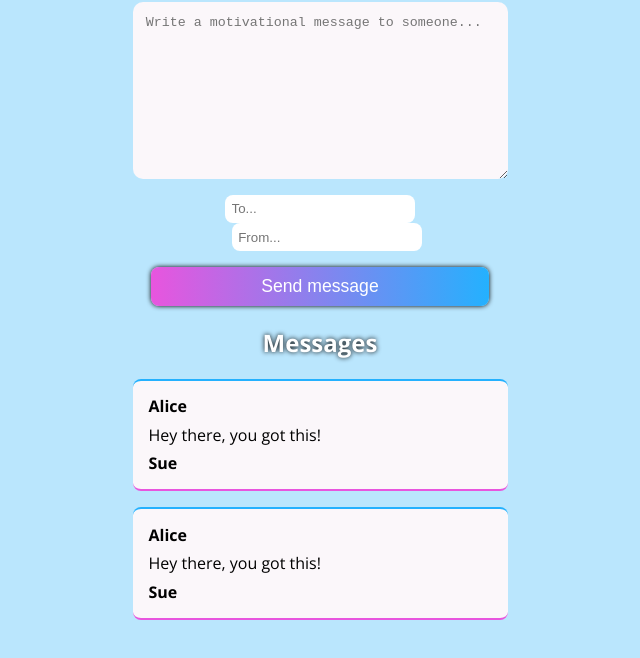
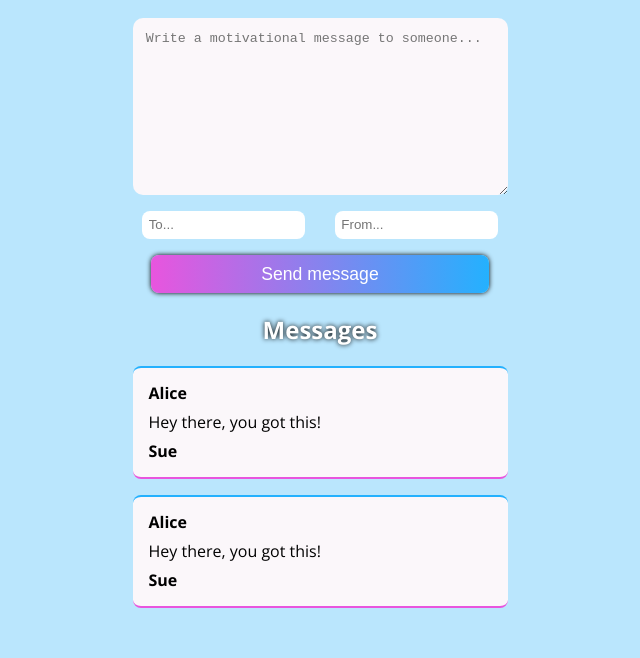
Before and after one commit to Jess247/motivational-message, a plain HTML site: page index.html in a window 1280 px wide. Shown: the part 138-796 px from the top of the page, without its empty margins (320-960 px from the left). Drawn offline with nearby package versions, Linux system fonts and the light colour scheme.

Commit message:
Fix layout issues

```diff
--- a/styles/styles.scss
+++ b/styles/styles.scss
@@ -16,8 +16,9 @@ body {
 
 
     .container {
-        width: 375px;
+        max-width: 375px;
         margin: 2em auto;
+        padding: 1em;
 
         img {
             width: 150px;
@@ -39,9 +40,15 @@ body {
         }
 
         .textfields {
+            width: 100%;
             margin: 1em 0;
+            display: flex;
+            justify-content: center;
+            flex-wrap: wrap;
+            gap: 1em;
 
             .textfield {
+                width: 40%;
                 border: none;
                 border-radius: 8px;
                 padding: .5em;
```
Also changed, not shown: styles/styles.css, 1 other file.
